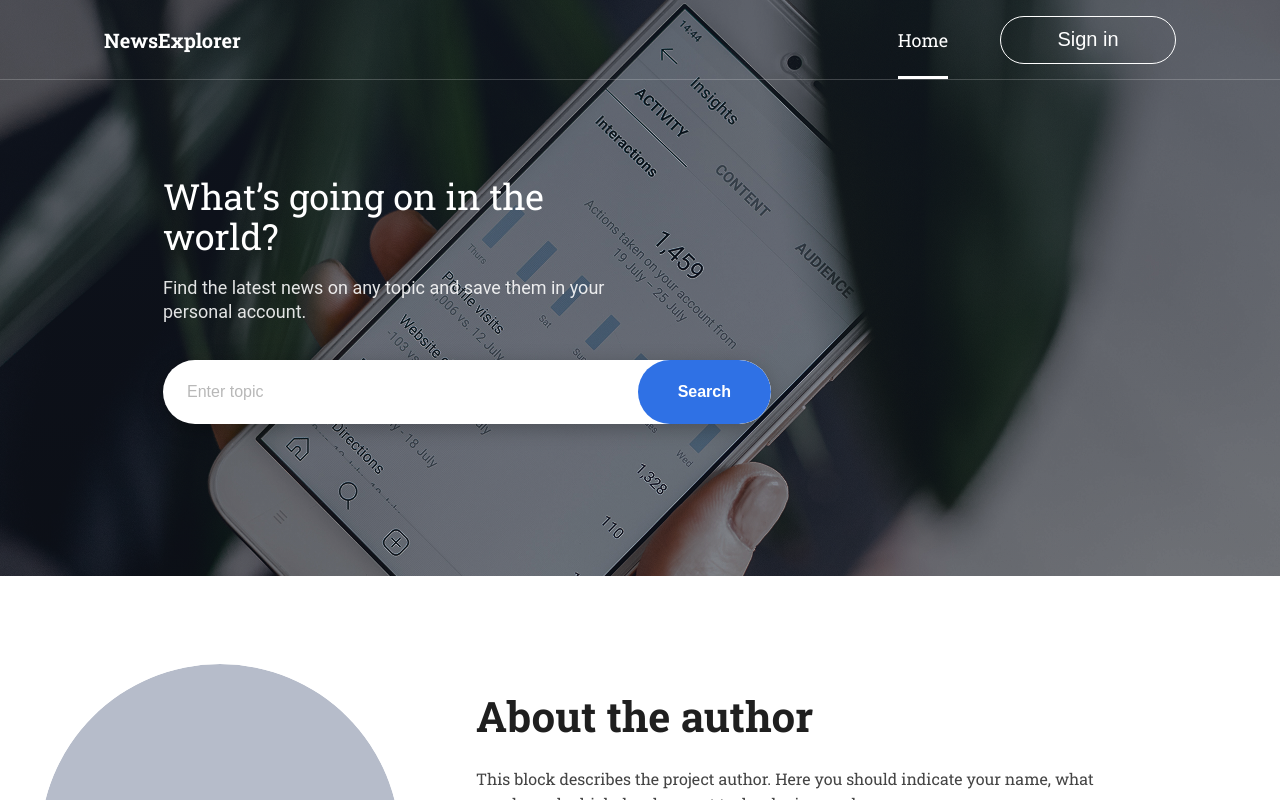
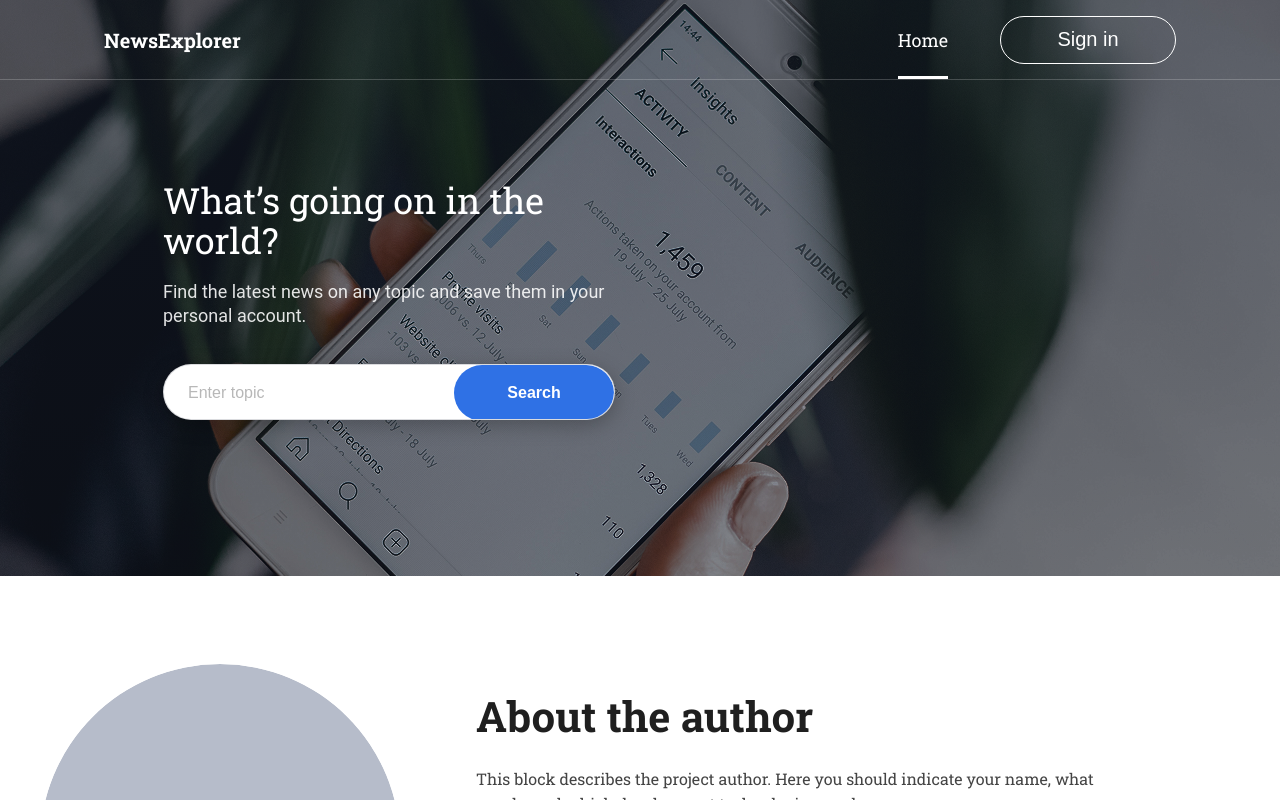
Before and after one commit to Ewell19/stage-1-frontend-api, a React (Vite) app: page / in a window 1280 px wide. Shown: the top 800 px of the page. Built offline with nearby package versions, Linux system fonts and the light colour scheme.

Commit message:
Adjust desktop hero search dimensions

```diff
--- a/src/components/Main/Main.css
+++ b/src/components/Main/Main.css
@@ -65,7 +65,10 @@
 .hero__search {
   display: flex;
   margin-top: 16px;
-  max-width: 608px;
+  width: 452px;
+  max-width: 452px;
+  height: 56px;
+  border: 1px solid rgba(209, 210, 214, 0.8);
   background: #fff;
   border-radius: 40px;
   overflow: hidden;
@@ -74,7 +77,8 @@
 
 .hero__input {
   flex: 1;
-  height: 64px;
+  min-width: 0;
+  height: 56px;
   border: none;
   outline: none;
   padding: 0 24px;
@@ -88,8 +92,10 @@
 }
 
 .hero__search-btn {
-  height: 64px;
-  padding: 0 40px;
+  width: 160px;
+  flex: 0 0 160px;
+  height: 56px;
+  padding: 0;
   border: none;
   border-radius: 40px;
   background: #2f71e5;
```
